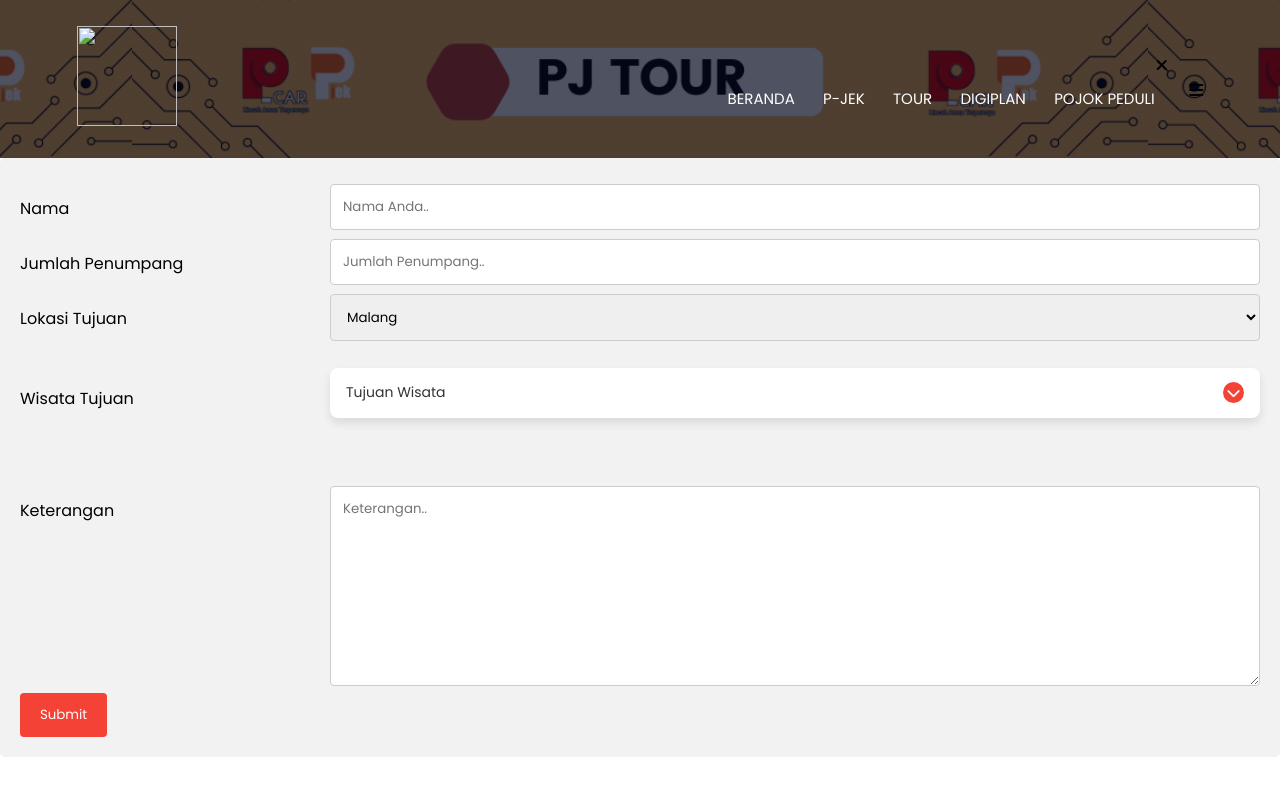
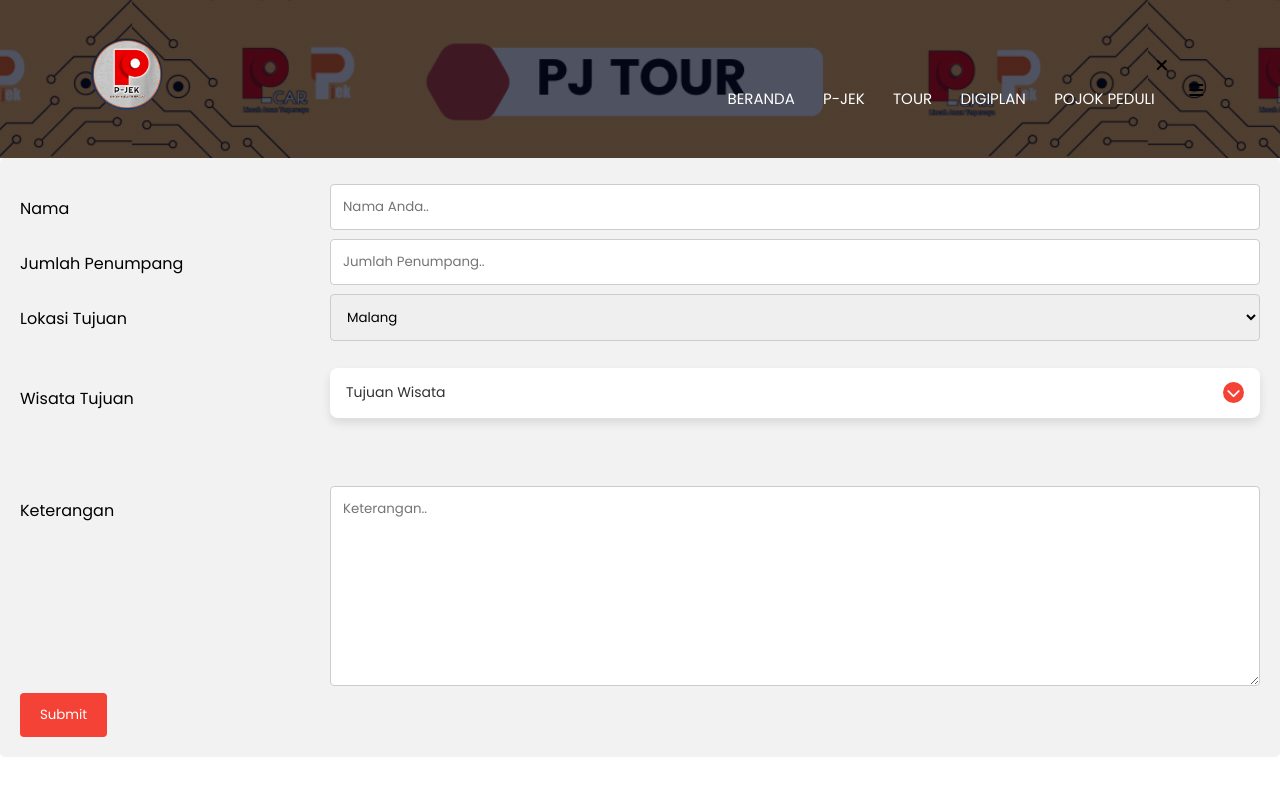
Before and after one commit to vinsa61/Hackathon, a website: page Tour.html in a window 1280 px wide. Shown: the top 800 px of the page. Drawn offline with Linux system fonts and the light colour scheme; files whose address does not match are found by name.

Commit message:
Update Tour.html

```diff
--- a/Tour.html
+++ b/Tour.html
@@ -15,7 +15,7 @@
 <body>
     <section class="header" id="header-tour">
         <nav>
-            <a href="Home.html"><img src="image/pjek.png" class="main"></a>
+            <a href="Home.html"><img src="pjek.png" class="main"></a>
             <div class="nav-links" id="navLinks">
               <i class="fas fa-times" onclick="hideMenu()"></i>
                 <ul>
```
